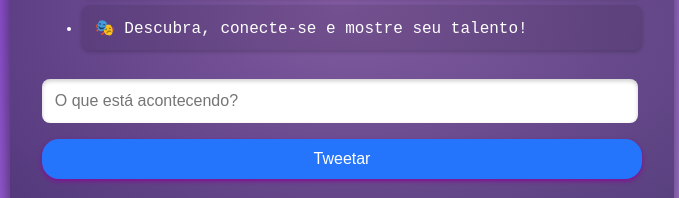
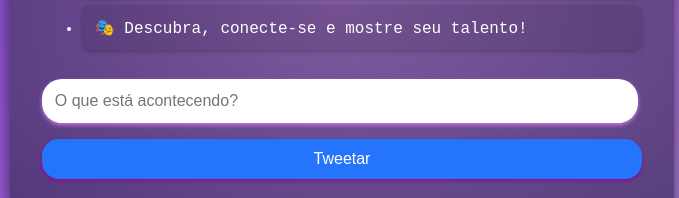
Before and after one commit to nathangmzs/ShowUp, a plain HTML site: page homepage.html in a window 1280 px wide. Shown: the part 1002-1200 px from the top of the page, 298-977 px from the left. Drawn offline with Linux system fonts and the light colour scheme.

Commit message:
commit do css

```diff
--- a/css/stylesHome.css
+++ b/css/stylesHome.css
@@ -187,7 +187,6 @@ body.dark-mode .homepage-container {
     box-shadow: 0 2px 4px #850c95;
 }
 
-/* Tweets Container */
 .tweets-container {
     background: radial-gradient(rgba(119, 86, 142, 0.8), rgba(62, 45, 97, 0.8));
     padding: 2rem;
@@ -228,15 +227,16 @@ body.dark-mode .tweet {
     width: 95%;
     padding: 0.8rem;
     border: none;
-    border-radius: 8px;
+    border-radius:20px;
     font-size: 1rem;
-    box-shadow: inset 0 2px 4px rgba(0, 0, 0, 0.2);
+    box-shadow: 0 2px 4px rgba(232, 140, 255, 0.751);
     margin-top: 1rem;
 }
 
 #new-tweet:focus {
     outline: none;
     border: 2px solid #a225fc;
+
 }
 
 .tweet-btn {
--- a/css/stylesLogin.css
+++ b/css/stylesLogin.css
@@ -10,8 +10,6 @@ body {
     color: #fff;
     transition: background-color 0.3s;
 }
-
-/* loginpage*/
 
 header {
     width: 100%;
```
